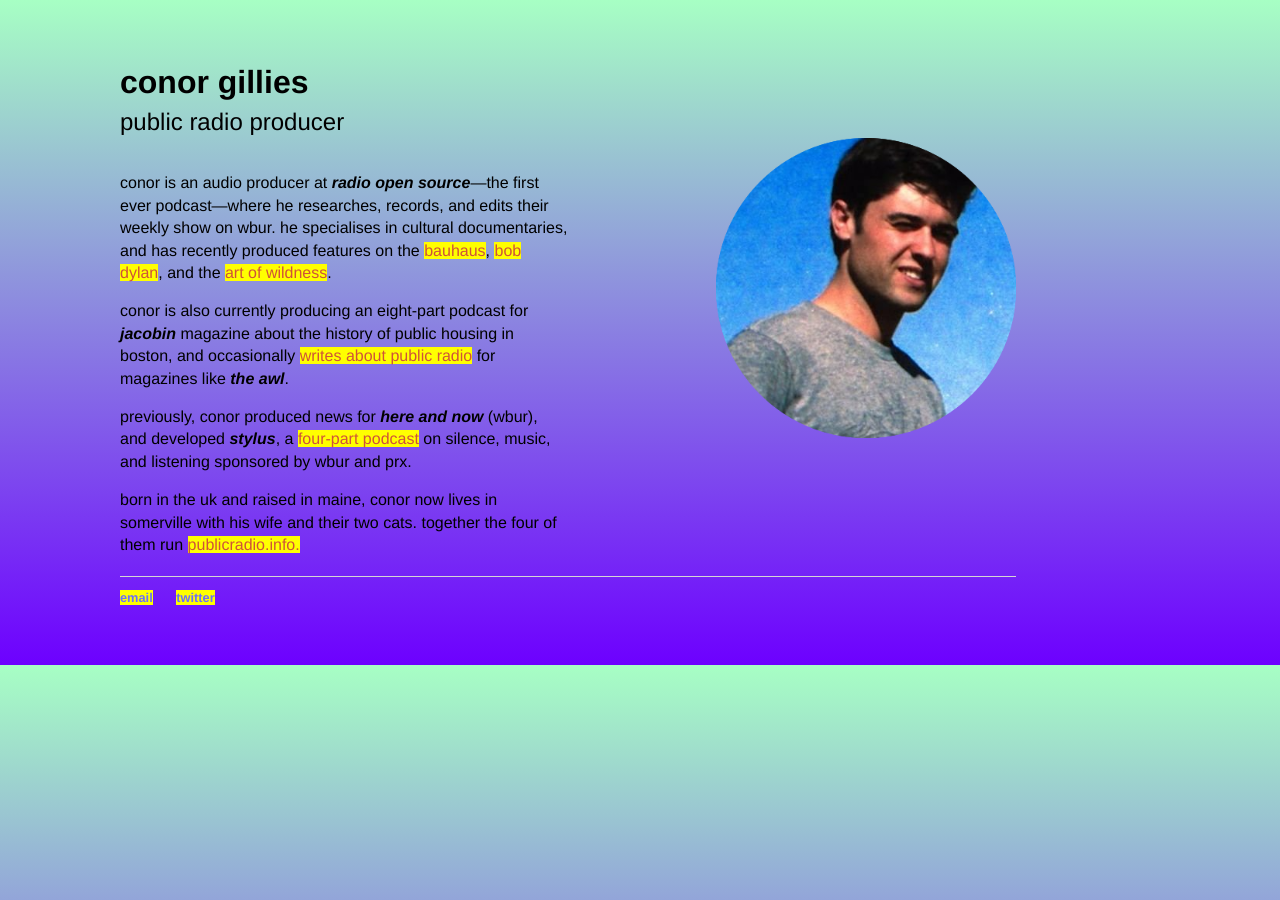
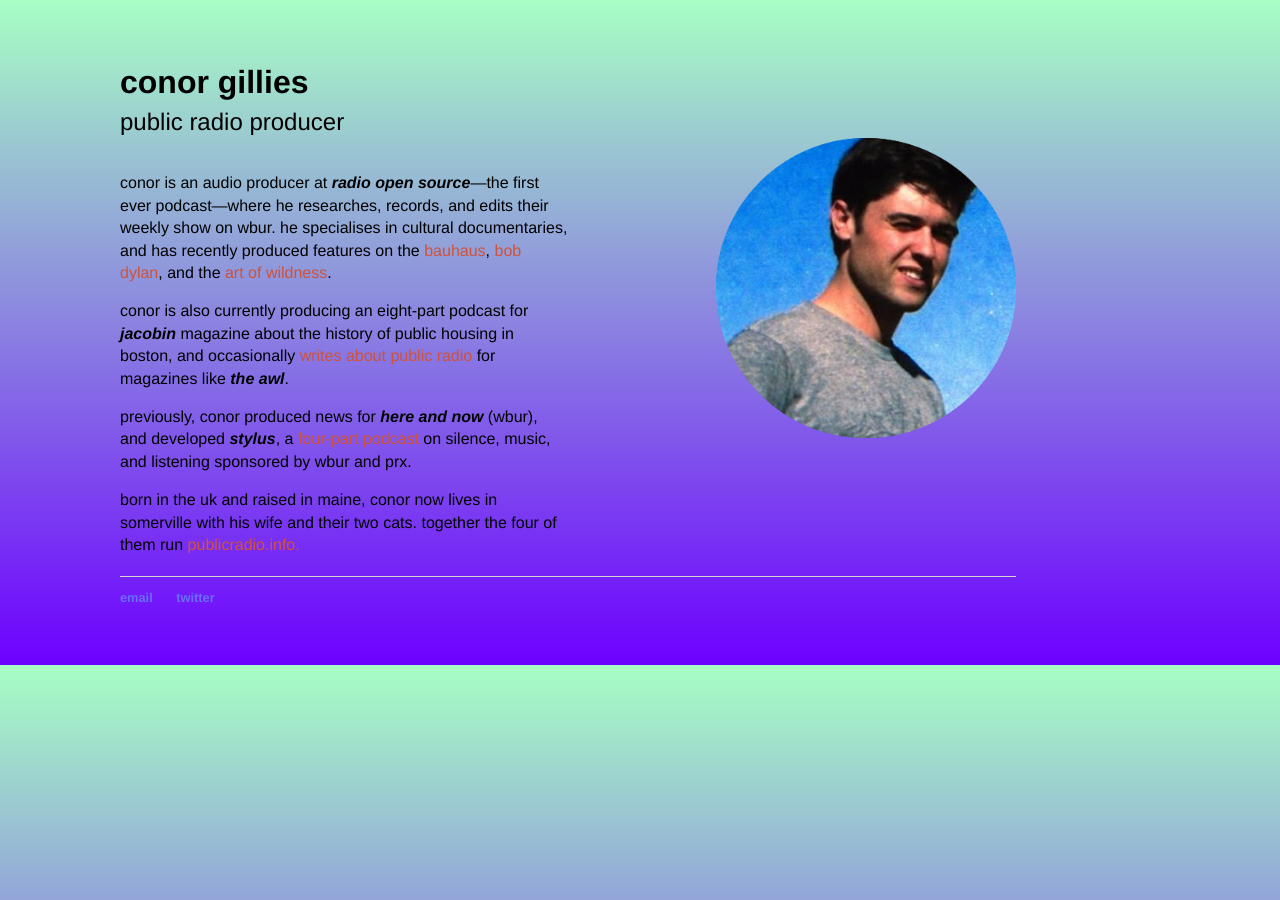
Before and after one commit to huihuiandilly/huihuiandilly.github.io, a Jekyll site: the page built from index.html, in a window 1280 px wide. Built offline with Jekyll 4.4.1, drawn with Linux system fonts in a browser that asks for light colours.

Commit message:
Update main.css

```diff
--- a/css/main.css
+++ b/css/main.css
@@ -1,9 +1,11 @@
-body {
+html {
     background: rgb(109,0,255);
     background: -moz-linear-gradient(0deg, rgba(109,0,255,1) 0%, rgba(167,255,196,1) 100%);
     background: -webkit-linear-gradient(0deg, rgba(109,0,255,1) 0%, rgba(167,255,196,1) 100%);
     background: linear-gradient(0deg, rgba(109,0,255,1) 0%, rgba(167,255,196,1) 100%);
     filter: progid:DXImageTransform.Microsoft.gradient(startColorstr="#6d00ff",endColorstr="#a7ffc4",GradientType=1);
+}
+body {
     color: black;
     margin: 60px 120px;
     width: 70%;
@@ -21,14 +23,13 @@
 a {
     text-decoration: none;
     color: #CF5338;
-    background: yellow;
 }
 a:hover {
     text-decoration: underline;
-    background: hotpink;
+    background: yellow;
 }
 a:active {
-    background: hotpink;
+    background: yellow;
 }
 p2 {
     font-size: 2em;
```
